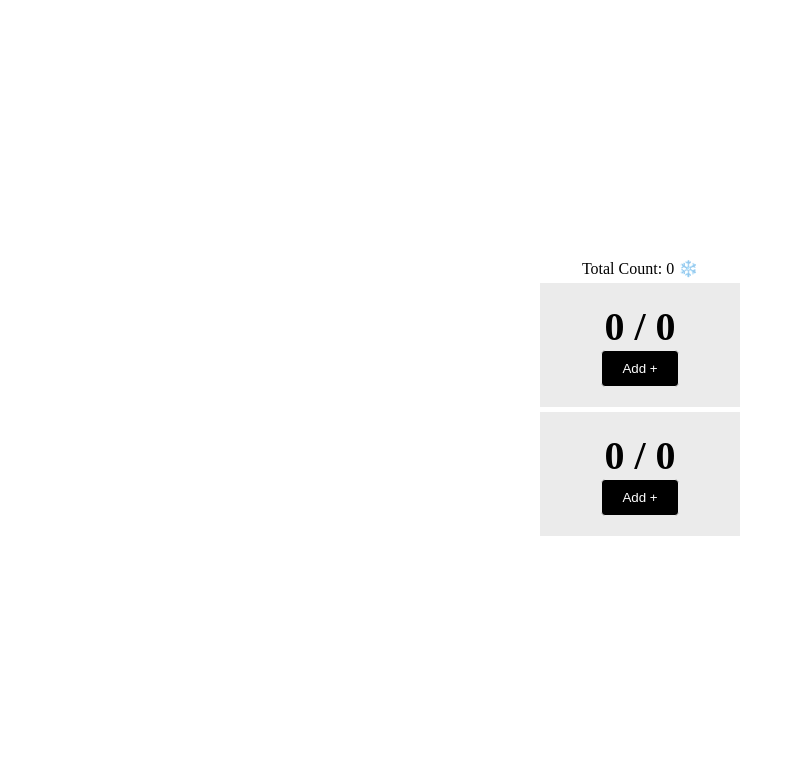
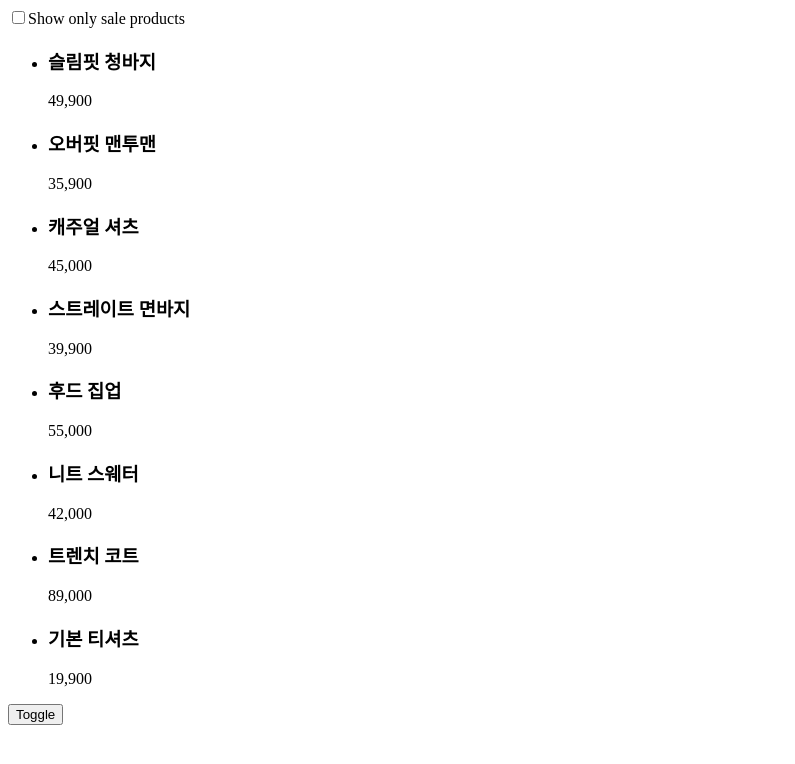
Before and after one commit to smark1024/react-basic, a React (Vite) app: page / in a window 1280 px wide. Shown: the top 764 px of the page, without its empty margins (0-795 px from the left). Built offline with nearby package versions, Linux system fonts and the light colour scheme.

Commit message:
use effect 활용

```diff
--- /dev/null
+++ b/public/data/products.json
@@ -0,0 +1,34 @@
+[
+    {
+        "name": "슬림핏 청바지",
+        "price": "49,900"
+    },
+    {
+        "name": "오버핏 맨투맨",
+        "price": "35,900"
+    },
+    {
+        "name": "캐주얼 셔츠",
+        "price": "45,000"
+    },
+    {
+        "name": "스트레이트 면바지",
+        "price": "39,900"
+    },
+    {
+        "name": "후드 집업",
+        "price": "55,000"
+    },
+    {
+        "name": "니트 스웨터",
+        "price": "42,000"
+    },
+    {
+        "name": "트렌치 코트",
+        "price": "89,000"
+    },
+    {
+        "name": "기본 티셔츠",
+        "price": "19,900"
+    }
+]
--- /dev/null
+++ b/src/AppProducts.jsx
@@ -0,0 +1,12 @@
+import React, { useState } from "react";
+import Products from "./components/Products";
+
+export default function AppProducts() {
+    const [showProducts, setShowProducts] = useState(true);
+    return (
+        <div>
+            {showProducts && <Products />}
+            <button onClick={() => setShowProducts((show) => !show)}>Toggle</button>
+        </div>
+    );
+}
--- /dev/null
+++ b/src/components/Products.jsx
@@ -0,0 +1,40 @@
+import React, { useState, useEffect } from "react";
+
+export default function Products() {
+    const [products, setProducts] = useState([]);
+    const [checked, setChecked] = useState(false);
+
+    const handleChange = () => {
+        setChecked(!checked);
+    };
+
+    useEffect(() => {
+        fetch(`data/${checked ? "sale_" : ""}products.json`)
+            .then((res) => res.json())
+            .then((data) => {
+                console.log("데이터 추가");
+                setProducts(data);
+            });
+
+        return () => {
+            console.log("데이터 제거");
+        };
+    }, [checked]);
+
+    return (
+        <>
+            <input id="checkbox" type="checkbox" value={checked} onChange={handleChange} />
+            <label htmlFor="checkbox">Show only sale products</label>
+            <ul>
+                {products.map((product) => (
+                    <li key={product.id}>
+                        <article>
+                            <h3>{product.name}</h3>
+                            <p>{product.price}</p>
+                        </article>
+                    </li>
+                ))}
+            </ul>
+        </>
+    );
+}
--- a/src/main.jsx
+++ b/src/main.jsx
@@ -1,9 +1,9 @@
 import { StrictMode } from "react";
 import { createRoot } from "react-dom/client";
-import AppCounter from "./AppCounter.jsx";
+import AppProducts from "./AppProducts.jsx";
 
 createRoot(document.getElementById("root")).render(
     <StrictMode>
-        <AppCounter />
+        <AppProducts />
     </StrictMode>
 );
```
Also changed, not shown: public/data/sale_products.json (added, +26 -0 lines).
